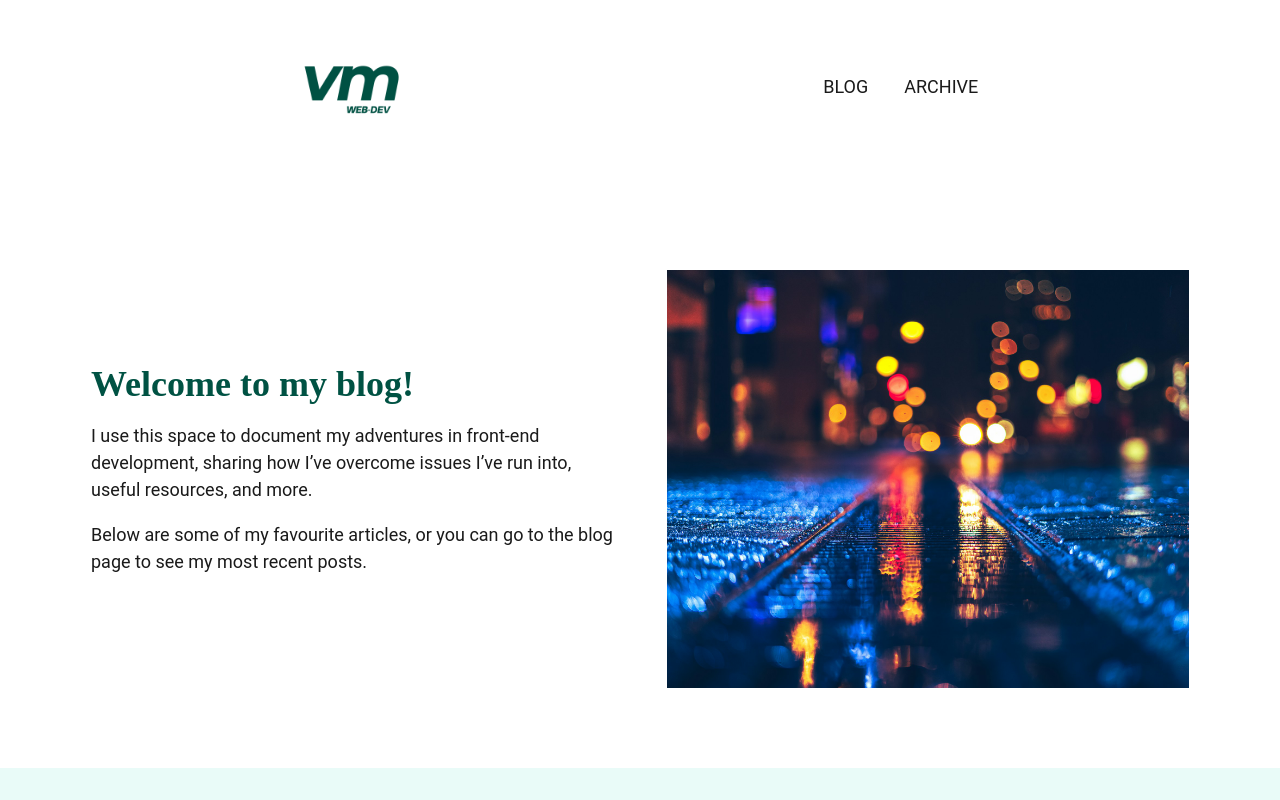
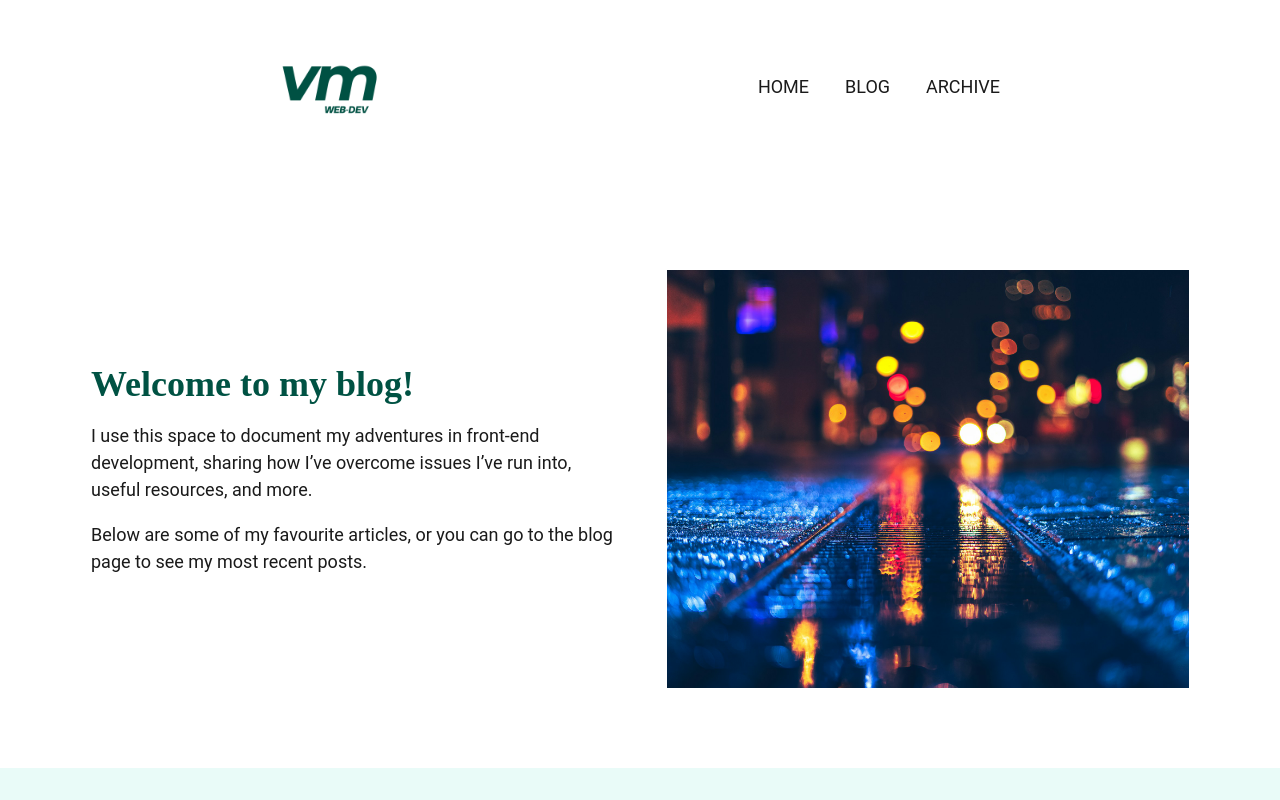
Before and after one commit to valentina-mota/11ty-blog-site, an Eleventy site: page src/index.njk in a window 1280 px wide. Shown: the top 800 px of the page. Built offline with nearby package versions, Linux system fonts and the light colour scheme; Eleventy itself is replaced by a stand-in of ours; files that its build step writes are made by us from their sources.

Commit message:
add Home item to nav menu and link to my portfolio

```diff
--- a/src/_includes/header.njk
+++ b/src/_includes/header.njk
@@ -14,6 +14,9 @@
       <nav>
         <ul role="list" class="nav-list flex-group">
           <li>
+            <a href="https://valentinamota.me" rel = "noreferrer noopener">HOME</a>
+          </li>
+          <li>
             <a href="/">BLOG</a>
           </li>
           <li>
```
